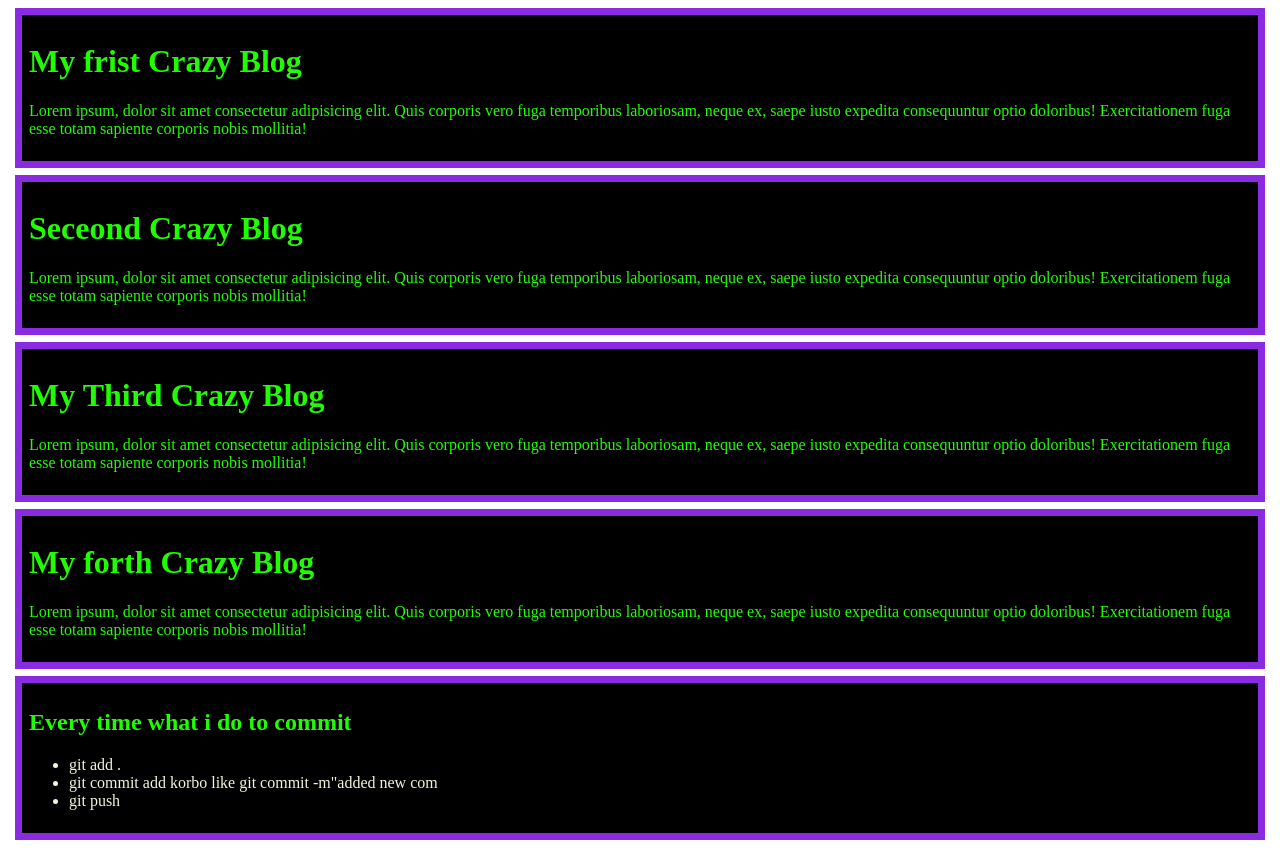
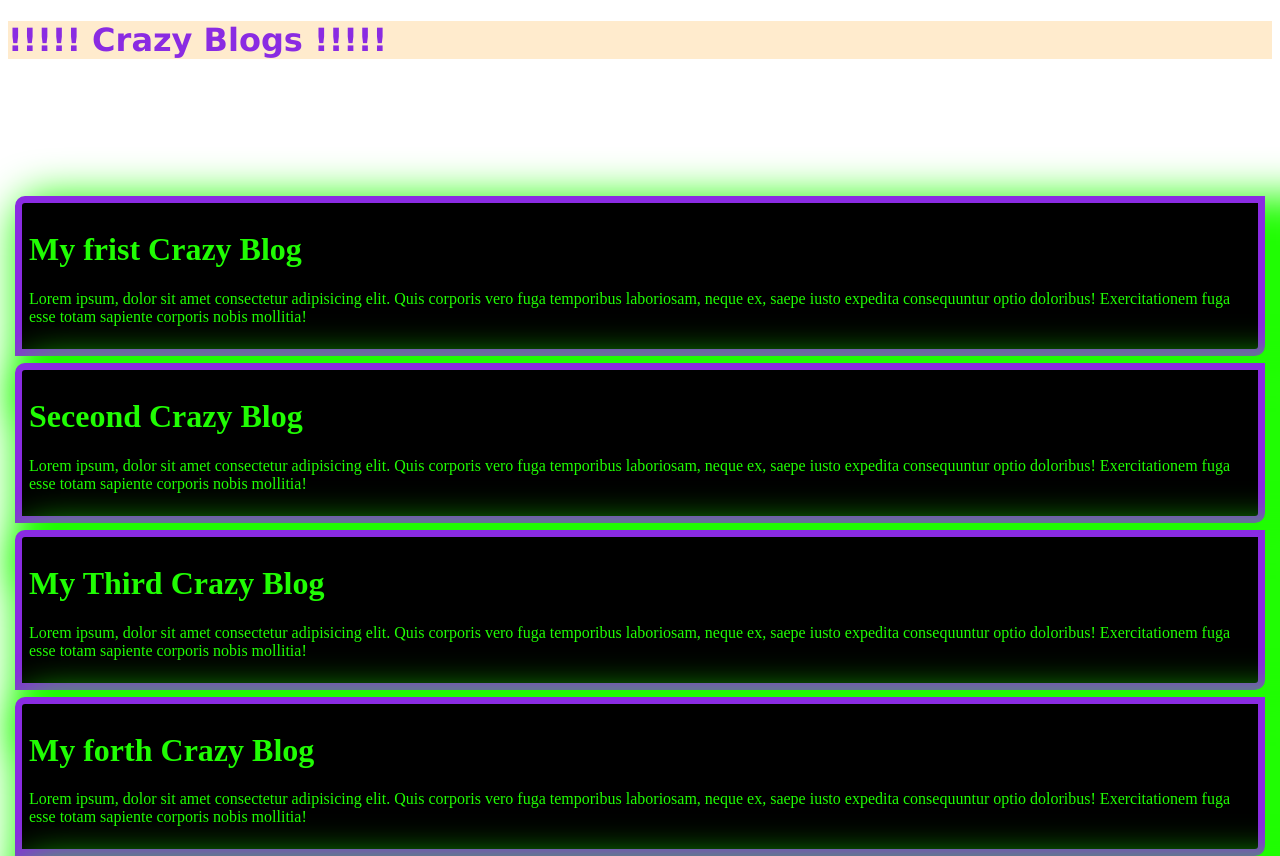
Before and after one commit to mahsanahsan/my-crazy-website, a plain HTML site: page index.html in a window 1280 px wide. Shown: the top 856 px of the page. Drawn offline with Linux system fonts and the light colour scheme.

Commit message:
added a h1 text

```diff
--- a/index.html
+++ b/index.html
@@ -7,6 +7,15 @@
     <link rel="stylesheet" href="styles/blog.css">
 </head>
 <body>
+<h1 style="color: blueviolet; background-color: blanchedalmond; font-weight: bolder; font-family: 'Lucida Sans', 'Lucida Sans Regular', 'Lucida Grande', 'Lucida Sans Unicode', Geneva, Verdana, sans-serif;" >    !!!!! Crazy Blogs !!!!!
+</h1>
+<br>
+<br>
+<br>
+<br>
+<br>
+<br>
+
     <div>
         <h1> My frist Crazy Blog</h1>
         <p>Lorem ipsum, dolor sit amet consectetur adipisicing elit. Quis corporis vero fuga temporibus laboriosam, neque ex, saepe iusto expedita consequuntur optio doloribus! Exercitationem fuga esse totam sapiente corporis nobis mollitia!</p>
--- a/styles/blog.css
+++ b/styles/blog.css
@@ -3,7 +3,10 @@
     color: rgb(32, 253, 3);
     margin: 7px;
     padding: 7px;
+
     border: 7px solid blueviolet;
+   border-radius: 10px 0px 10px 0px;
+   box-shadow: 30px 30px 40px 30px;
  }
  li{
     color: beige;
```
